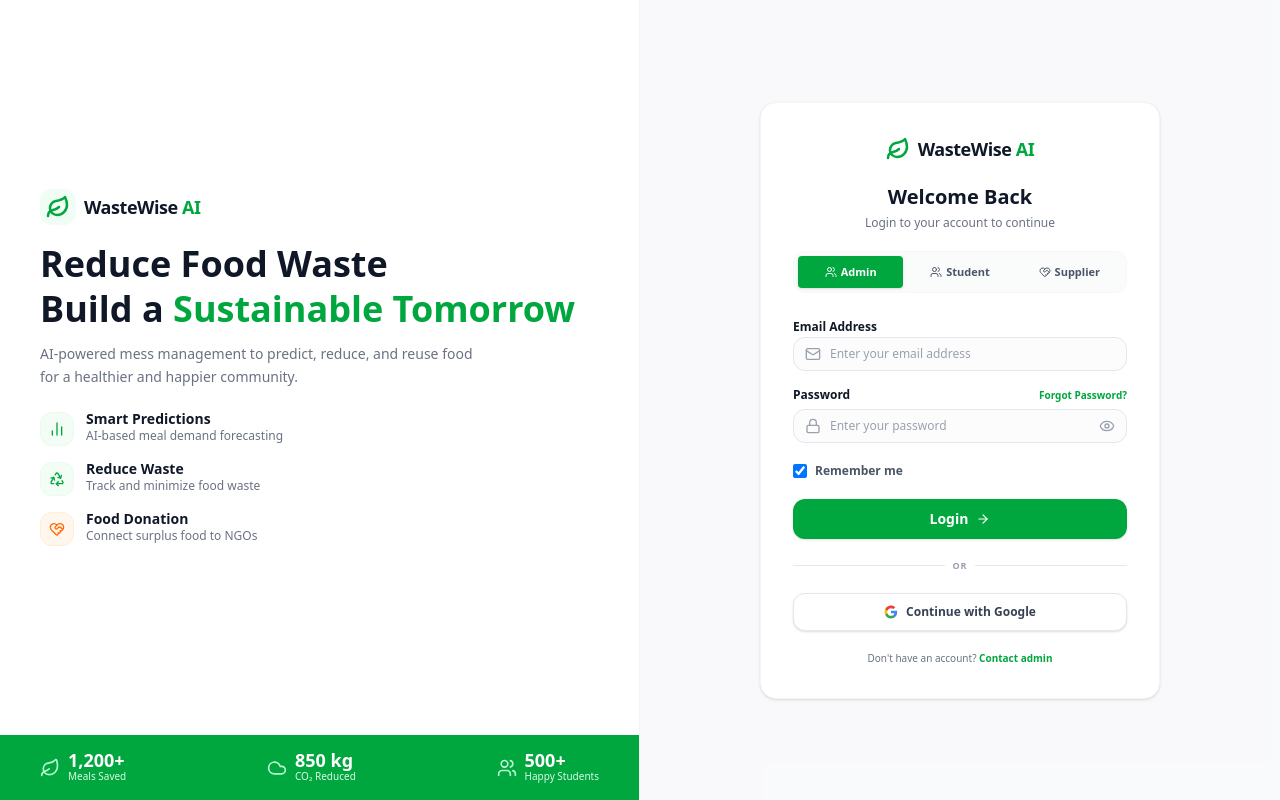
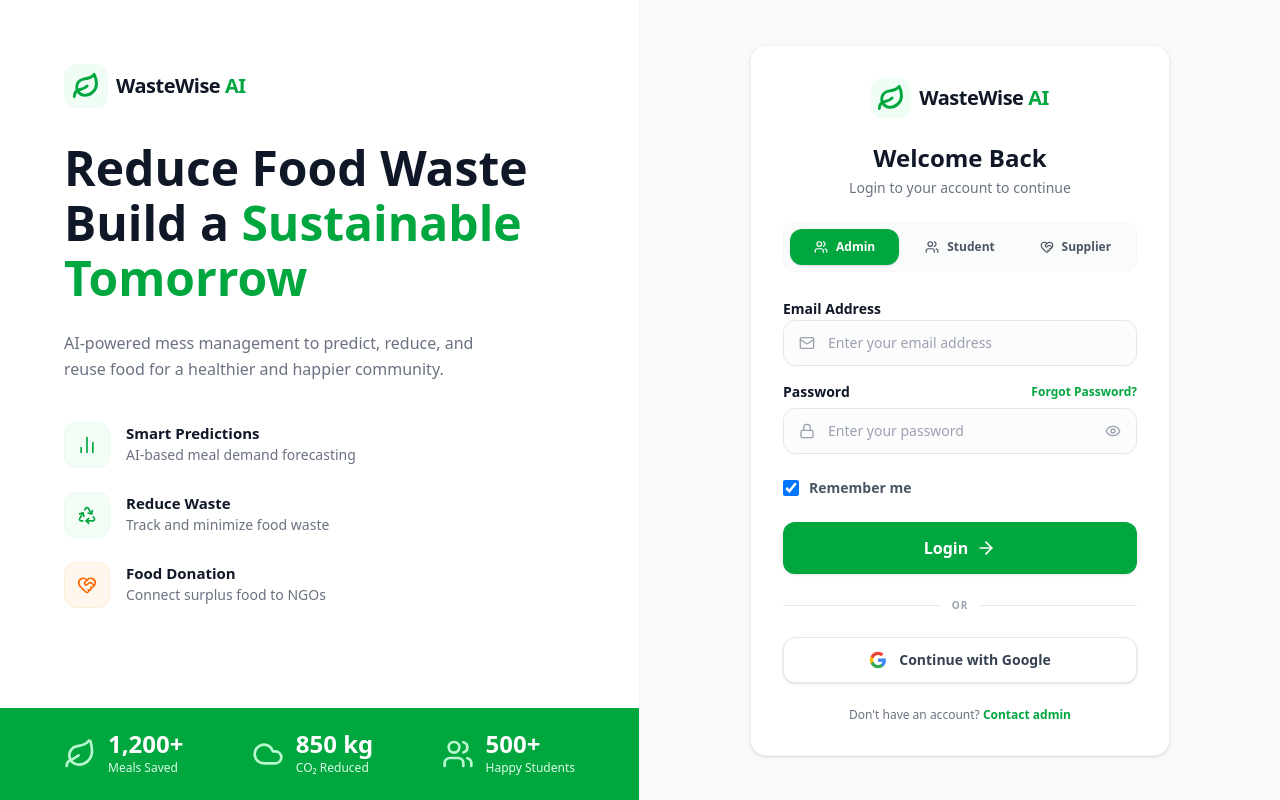
Before and after one commit to saritasuthar276-oss/West-Care-, a Next.js app: page /login in a window 1280 px wide. Built offline with nearby package versions, Linux system fonts and the light colour scheme.

Commit message:
Restore text size and fix top gap on left panel

```diff
--- a/src/app/login/page.tsx
+++ b/src/app/login/page.tsx
@@ -28,79 +28,81 @@ export default function LoginPage() {
       {/* Left Panel */}
       <div className="hidden lg:flex flex-col w-1/2 bg-white border-r border-gray-100">
 
-        {/* Top Content area */}
-        <div className="flex-1 flex flex-col justify-center px-10 max-w-2xl mx-auto w-full">
+        {/* Top Content area - removed justify-center to fix top gap */}
+        <div className="flex-1 flex flex-col pt-10 xl:pt-16 px-12 xl:px-16 w-full max-w-3xl mx-auto">
 
           {/* Logo */}
-          <div className="flex items-center gap-2 mb-4">
-            <div className="text-green-600 bg-green-50 p-1.5 rounded-lg">
-              <svg width="24" height="24" viewBox="0 0 24 24" fill="none" stroke="currentColor" strokeWidth="2.5" strokeLinecap="round" strokeLinejoin="round"><path d="M11 20A7 7 0 0 1 9.8 6.1C15.5 5 17 4.48 19 2c1 2 2 4.18 2 8 0 5.5-4.78 10-10 10Z"/><path d="M2 21c0-3 1.85-5.36 5.08-6C9.5 14.52 12 13 13 12"/></svg>
+          <div className="flex items-center gap-2 mb-8">
+            <div className="text-green-600 bg-green-50 p-2 rounded-xl">
+              <svg width="28" height="28" viewBox="0 0 24 24" fill="none" stroke="currentColor" strokeWidth="2.5" strokeLinecap="round" strokeLinejoin="round"><path d="M11 20A7 7 0 0 1 9.8 6.1C15.5 5 17 4.48 19 2c1 2 2 4.18 2 8 0 5.5-4.78 10-10 10Z"/><path d="M2 21c0-3 1.85-5.36 5.08-6C9.5 14.52 12 13 13 12"/></svg>
             </div>
-            <h1 className="text-lg font-extrabold tracking-tight">WasteWise <span className="text-green-600">AI</span></h1>
+            <div>
+              <h1 className="text-xl font-extrabold tracking-tight">WasteWise <span className="text-green-600">AI</span></h1>
+            </div>
           </div>
 
-          <h2 className="text-3xl xl:text-4xl font-extrabold leading-tight mb-3 text-gray-900">
+          <h2 className="text-4xl xl:text-5xl font-extrabold leading-[1.15] mb-6 text-gray-900">
             Reduce Food Waste<br />
             Build a <span className="text-green-600">Sustainable Tomorrow</span>
           </h2>
 
-          <p className="text-gray-500 text-sm mb-6 max-w-md leading-relaxed">
+          <p className="text-gray-500 text-base mb-10 max-w-md leading-relaxed">
             AI-powered mess management to predict, reduce, and reuse food for a healthier and happier community.
           </p>
 
-          <div className="grid grid-cols-1 gap-4 max-w-md">
-            <div className="flex items-start gap-3">
-              <div className="bg-green-50/80 p-2 rounded-lg text-green-600 border border-green-100/50">
-                <BarChart2 className="w-4 h-4" />
+          <div className="grid grid-cols-1 gap-6 max-w-md">
+            <div className="flex items-start gap-4">
+              <div className="bg-green-50/80 p-3 rounded-xl text-green-600 border border-green-100/50">
+                <BarChart2 className="w-5 h-5" />
               </div>
-              <div>
-                <h3 className="font-bold text-sm text-gray-900 leading-none mb-1">Smart Predictions</h3>
-                <p className="text-xs text-gray-500 leading-none">AI-based meal demand forecasting</p>
+              <div className="pt-0.5">
+                <h3 className="font-bold text-[15px] text-gray-900 leading-tight mb-1">Smart Predictions</h3>
+                <p className="text-sm text-gray-500 leading-tight">AI-based meal demand forecasting</p>
               </div>
             </div>
-            <div className="flex items-start gap-3">
-              <div className="bg-green-50/80 p-2 rounded-lg text-green-600 border border-green-100/50">
-                <Recycle className="w-4 h-4" />
+            <div className="flex items-start gap-4">
+              <div className="bg-green-50/80 p-3 rounded-xl text-green-600 border border-green-100/50">
+                <Recycle className="w-5 h-5" />
               </div>
-              <div>
-                <h3 className="font-bold text-sm text-gray-900 leading-none mb-1">Reduce Waste</h3>
-                <p className="text-xs text-gray-500 leading-none">Track and minimize food waste</p>
+              <div className="pt-0.5">
+                <h3 className="font-bold text-[15px] text-gray-900 leading-tight mb-1">Reduce Waste</h3>
+                <p className="text-sm text-gray-500 leading-tight">Track and minimize food waste</p>
               </div>
             </div>
-            <div className="flex items-start gap-3">
-              <div className="bg-orange-50 p-2 rounded-lg text-orange-500 border border-orange-100">
-                <HeartHandshake className="w-4 h-4" />
+            <div className="flex items-start gap-4">
+              <div className="bg-orange-50 p-3 rounded-xl text-orange-500 border border-orange-100">
+                <HeartHandshake className="w-5 h-5" />
               </div>
-              <div>
-                <h3 className="font-bold text-sm text-gray-900 leading-none mb-1">Food Donation</h3>
-                <p className="text-xs text-gray-500 leading-none">Connect surplus food to NGOs</p>
+              <div className="pt-0.5">
+                <h3 className="font-bold text-[15px] text-gray-900 leading-tight mb-1">Food Donation</h3>
+                <p className="text-sm text-gray-500 leading-tight">Connect surplus food to NGOs</p>
               </div>
             </div>
           </div>
         </div>
 
         {/* Bottom Green Stats Bar */}
-        <div className="bg-green-600 py-4 px-10 text-white shrink-0">
-          <div className="flex justify-between items-center max-w-2xl mx-auto">
-            <div className="flex items-center gap-2">
-              <Leaf className="w-5 h-5 text-green-200" />
+        <div className="bg-green-600 py-6 px-12 xl:px-16 text-white shrink-0">
+          <div className="flex justify-between items-center max-w-3xl mx-auto">
+            <div className="flex items-center gap-3">
+              <Leaf className="w-6 h-6 xl:w-8 xl:h-8 text-green-200" />
               <div>
-                <div className="text-lg font-extrabold leading-none">1,200+</div>
-                <div className="text-[10px] text-green-100 font-medium">Meals Saved</div>
+                <div className="text-xl xl:text-2xl font-extrabold leading-none">1,200+</div>
+                <div className="text-[11px] xl:text-xs text-green-100 font-medium mt-1">Meals Saved</div>
               </div>
             </div>
-            <div className="flex items-center gap-2">
-              <Cloud className="w-5 h-5 text-green-200" />
+            <div className="flex items-center gap-3">
+              <Cloud className="w-6 h-6 xl:w-8 xl:h-8 text-green-200" />
               <div>
-                <div className="text-lg font-extrabold leading-none">850 kg</div>
-                <div className="text-[10px] text-green-100 font-medium">CO₂ Reduced</div>
+                <div className="text-xl xl:text-2xl font-extrabold leading-none">850 kg</div>
+                <div className="text-[11px] xl:text-xs text-green-100 font-medium mt-1">CO₂ Reduced</div>
               </div>
             </div>
-            <div className="flex items-center gap-2">
-              <Users className="w-5 h-5 text-green-200" />
+            <div className="flex items-center gap-3">
+              <Users className="w-6 h-6 xl:w-8 xl:h-8 text-green-200" />
               <div>
-                <div className="text-lg font-extrabold leading-none">500+</div>
-                <div className="text-[10px] text-green-100 font-medium">Happy Students</div>
+                <div className="text-xl xl:text-2xl font-extrabold leading-none">500+</div>
+                <div className="text-[11px] xl:text-xs text-green-100 font-medium mt-1">Happy Students</div>
               </div>
             </div>
           </div>
@@ -112,101 +114,101 @@ export default function LoginPage() {
 
         <div className="flex-1 flex flex-col justify-center items-center p-4 w-full h-full">
 
-          <div className="bg-white rounded-2xl p-6 sm:p-8 shadow-sm border border-gray-100 w-full max-w-[400px]">
+          <div className="bg-white rounded-2xl p-8 shadow-sm border border-gray-100 w-full max-w-[420px]">
 
-            <div className="flex justify-center mb-5">
+            <div className="flex justify-center mb-6">
               <div className="flex items-center gap-2">
-                <div className="text-green-600">
-                   <svg width="24" height="24" viewBox="0 0 24 24" fill="none" stroke="currentColor" strokeWidth="2.5" strokeLinecap="round" strokeLinejoin="round"><path d="M11 20A7 7 0 0 1 9.8 6.1C15.5 5 17 4.48 19 2c1 2 2 4.18 2 8 0 5.5-4.78 10-10 10Z"/><path d="M2 21c0-3 1.85-5.36 5.08-6C9.5 14.52 12 13 13 12"/></svg>
+                <div className="text-green-600 bg-green-50 p-1.5 rounded-lg">
+                   <svg width="28" height="28" viewBox="0 0 24 24" fill="none" stroke="currentColor" strokeWidth="2.5" strokeLinecap="round" strokeLinejoin="round"><path d="M11 20A7 7 0 0 1 9.8 6.1C15.5 5 17 4.48 19 2c1 2 2 4.18 2 8 0 5.5-4.78 10-10 10Z"/><path d="M2 21c0-3 1.85-5.36 5.08-6C9.5 14.52 12 13 13 12"/></svg>
                 </div>
-                <h1 className="text-lg font-extrabold tracking-tight text-gray-900">WasteWise <span className="text-green-600">AI</span></h1>
+                <h1 className="text-xl font-extrabold tracking-tight text-gray-900">WasteWise <span className="text-green-600">AI</span></h1>
               </div>
             </div>
 
-            <div className="text-center mb-5">
-              <h2 className="text-xl font-extrabold text-gray-900 mb-1">Welcome Back</h2>
-              <p className="text-xs text-gray-500 font-medium">Login to your account to continue</p>
+            <div className="text-center mb-6">
+              <h2 className="text-2xl font-extrabold text-gray-900 mb-1">Welcome Back</h2>
+              <p className="text-sm text-gray-500 font-medium">Login to your account to continue</p>
             </div>
 
             {/* Role Tabs */}
-            <div className="flex gap-1 mb-5 bg-gray-50/80 p-1 rounded-lg border border-gray-100/50">
-              <button className="flex-1 flex items-center justify-center gap-1 bg-green-600 text-white text-[11px] font-bold py-2 rounded shadow-sm">
-                <Users className="w-3 h-3" /> Admin
+            <div className="flex gap-1.5 mb-6 bg-gray-50/80 p-1.5 rounded-xl border border-gray-100/50">
+              <button className="flex-1 flex items-center justify-center gap-2 bg-green-600 text-white text-xs font-bold py-2.5 rounded-lg shadow-sm">
+                <Users className="w-3.5 h-3.5" /> Admin
               </button>
-              <button className="flex-1 flex items-center justify-center gap-1 text-gray-600 text-[11px] font-bold py-2 rounded hover:bg-gray-100 transition-colors">
-                <Users className="w-3 h-3" /> Student
+              <button className="flex-1 flex items-center justify-center gap-2 text-gray-600 text-xs font-bold py-2.5 rounded-lg hover:bg-gray-100 transition-colors">
+                <Users className="w-3.5 h-3.5" /> Student
               </button>
-              <button className="flex-1 flex items-center justify-center gap-1 text-gray-600 text-[11px] font-bold py-2 rounded hover:bg-gray-100 transition-colors">
-                <HeartHandshake className="w-3 h-3" /> Supplier
+              <button className="flex-1 flex items-center justify-center gap-2 text-gray-600 text-xs font-bold py-2.5 rounded-lg hover:bg-gray-100 transition-colors">
+                <HeartHandshake className="w-3.5 h-3.5" /> Supplier
               </button>
             </div>
 
             <form onSubmit={handleLogin} className="space-y-4">
 
               <div className="space-y-1.5">
-                <label className="text-xs font-bold text-gray-900">Email Address</label>
+                <label className="text-sm font-bold text-gray-900">Email Address</label>
                 <div className="relative">
-                  <div className="absolute inset-y-0 left-0 pl-3 flex items-center pointer-events-none text-gray-400">
+                  <div className="absolute inset-y-0 left-0 pl-4 flex items-center pointer-events-none text-gray-400">
                     <Mail className="h-4 w-4" />
                   </div>
                   <input
                     type="email"
                     placeholder="Enter your email address"
-                    className="w-full pl-9 pr-3 py-2 bg-gray-50/50 border border-gray-200 rounded-lg text-xs font-medium focus:outline-none focus:ring-2 focus:ring-green-500/20 focus:border-green-500 transition-all placeholder:text-gray-400"
+                    className="w-full pl-11 pr-4 py-3 bg-gray-50/50 border border-gray-200 rounded-xl text-sm font-medium focus:outline-none focus:ring-2 focus:ring-green-500/20 focus:border-green-500 transition-all placeholder:text-gray-400"
                   />
                 </div>
               </div>
 
               <div className="space-y-1.5">
                 <div className="flex items-center justify-between">
-                  <label className="text-xs font-bold text-gray-900">Password</label>
-                  <a href="#" className="text-[10px] font-bold text-green-600 hover:text-green-700">Forgot Password?</a>
+                  <label className="text-sm font-bold text-gray-900">Password</label>
+                  <a href="#" className="text-xs font-bold text-green-600 hover:text-green-700">Forgot Password?</a>
                 </div>
                 <div className="relative">
-                  <div className="absolute inset-y-0 left-0 pl-3 flex items-center pointer-events-none text-gray-400">
+                  <div className="absolute inset-y-0 left-0 pl-4 flex items-center pointer-events-none text-gray-400">
                     <Lock className="h-4 w-4" />
                   </div>
                   <input
                     type="password"
                     placeholder="Enter your password"
-                    className="w-full pl-9 pr-9 py-2 bg-gray-50/50 border border-gray-200 rounded-lg text-xs font-medium focus:outline-none focus:ring-2 focus:ring-green-500/20 focus:border-green-500 transition-all placeholder:text-gray-400"
+                    className="w-full pl-11 pr-11 py-3 bg-gray-50/50 border border-gray-200 rounded-xl text-sm font-medium focus:outline-none focus:ring-2 focus:ring-green-500/20 focus:border-green-500 transition-all placeholder:text-gray-400"
                   />
-                  <button type="button" className="absolute inset-y-0 right-0 pr-3 flex items-center text-gray-400 hover:text-gray-600">
+                  <button type="button" className="absolute inset-y-0 right-0 pr-4 flex items-center text-gray-400 hover:text-gray-600">
                     <Eye className="h-4 w-4" />
                   </button>
                 </div>
               </div>
 
-              <div className="flex items-center pt-1 pb-1">
+              <div className="flex items-center pt-2 pb-2">
                 <input
                   type="checkbox"
                   id="remember"
-                  className="w-3.5 h-3.5 rounded border-gray-300 text-green-600 focus:ring-green-500"
+                  className="w-4 h-4 rounded border-gray-300 text-green-600 focus:ring-green-500"
                   defaultChecked
                 />
-                <label htmlFor="remember" className="ml-2 text-xs text-gray-600 font-semibold">Remember me</label>
+                <label htmlFor="remember" className="ml-2.5 text-sm text-gray-600 font-semibold">Remember me</label>
               </div>
 
               <button
                 type="submit"
-                className="w-full bg-green-600 hover:bg-green-700 text-white font-bold py-2.5 rounded-lg transition-colors flex items-center justify-center gap-2 shadow-sm text-sm"
+                className="w-full bg-green-600 hover:bg-green-700 text-white font-bold py-3.5 rounded-xl transition-colors flex items-center justify-center gap-2 shadow-sm text-base"
               >
-                Login <ArrowRight className="w-3.5 h-3.5" />
+                Login <ArrowRight className="w-5 h-5" />
               </button>
 
             </form>
 
-            <div className="relative my-5">
+            <div className="relative my-6">
               <div className="absolute inset-0 flex items-center">
                 <div className="w-full border-t border-gray-200"></div>
               </div>
               <div className="relative flex justify-center">
-                <span className="px-2 bg-white text-gray-400 font-bold text-[9px] tracking-widest">OR</span>
+                <span className="px-3 bg-white text-gray-400 font-bold text-[10px] tracking-widest">OR</span>
               </div>
             </div>
 
-            <button className="w-full bg-white hover:bg-gray-50 border border-gray-200 text-gray-700 font-bold py-2.5 rounded-lg transition-colors flex items-center justify-center gap-2 text-xs shadow-sm">
-              <svg viewBox="0 0 24 24" width="14" height="14" xmlns="http://www.w3.org/2000/svg">
+            <button className="w-full bg-white hover:bg-gray-50 border border-gray-200 text-gray-700 font-bold py-3 rounded-xl transition-colors flex items-center justify-center gap-3 text-sm shadow-sm">
+              <svg viewBox="0 0 24 24" width="18" height="18" xmlns="http://www.w3.org/2000/svg">
                 <path d="M22.56 12.25c0-.78-.07-1.53-.2-2.25H12v4.26h5.92c-.26 1.37-1.04 2.53-2.21 3.31v2.77h3.57c2.08-1.92 3.28-4.74 3.28-8.09z" fill="#4285F4"/>
                 <path d="M12 23c2.97 0 5.46-.98 7.28-2.66l-3.57-2.77c-.98.66-2.23 1.06-3.71 1.06-2.86 0-5.29-1.93-6.16-4.53H2.18v2.84C3.99 20.53 7.7 23 12 23z" fill="#34A853"/>
                 <path d="M5.84 14.09c-.22-.66-.35-1.36-.35-2.09s.13-1.43.35-2.09V7.07H2.18C1.43 8.55 1 10.22 1 12s.43 3.45 1.18 4.93l2.85-2.22.81-.62z" fill="#FBBC05"/>
@@ -215,7 +217,7 @@ export default function LoginPage() {
               Continue with Google
             </button>
 
-            <p className="text-center text-[10px] text-gray-500 mt-5 font-medium">
+            <p className="text-center text-xs text-gray-500 mt-6 font-medium">
               Don't have an account? <a href="#" className="text-green-600 font-bold hover:text-green-700">Contact admin</a>
             </p>
 
```
